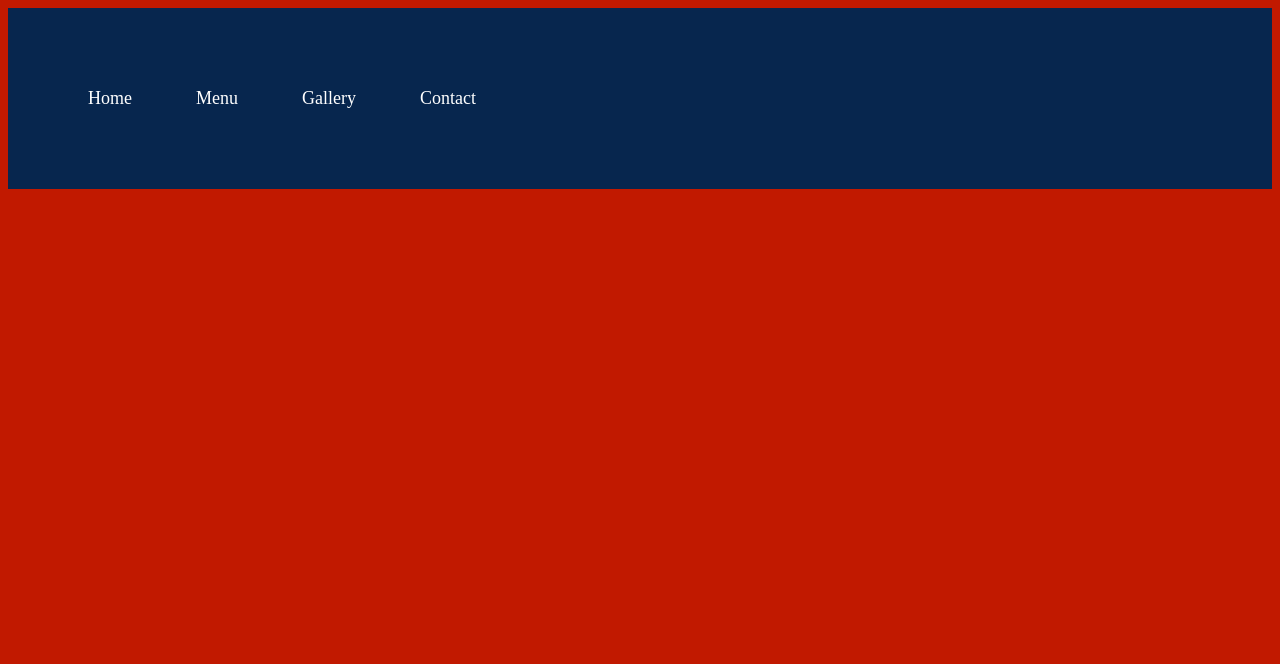
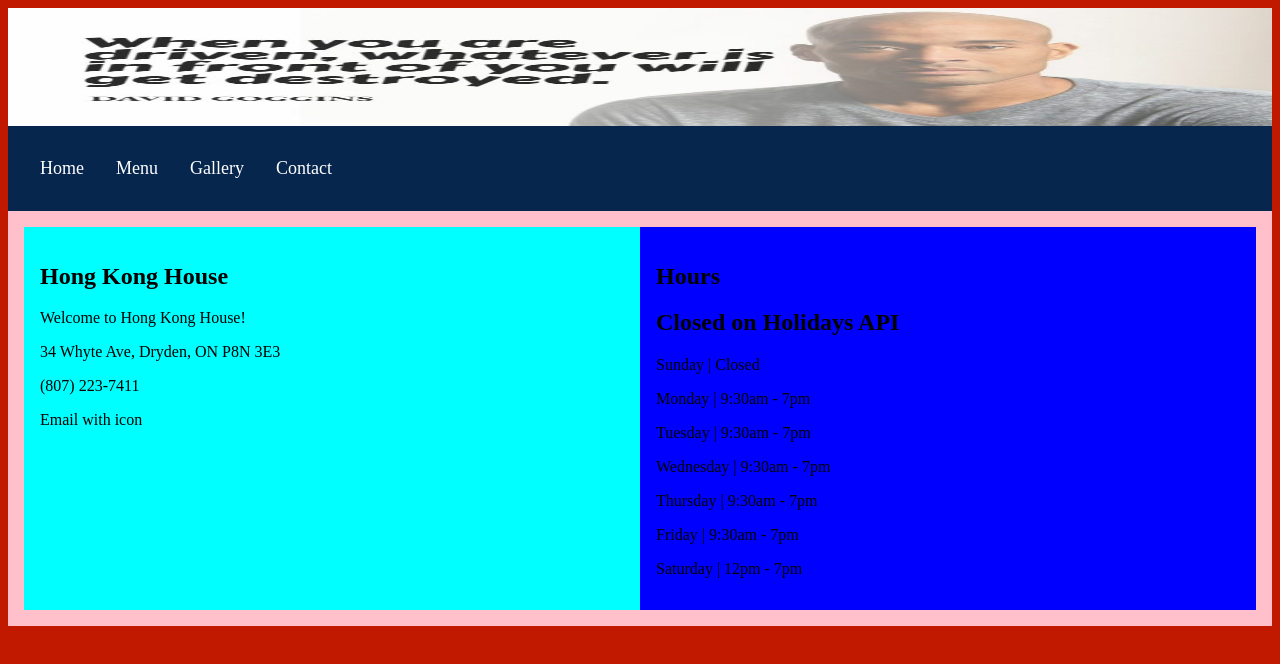
Before and after one commit to MichaelZhao45/HongKongHouseWebsite, a plain HTML site: page contact.html in a window 1280 px wide. Drawn offline with Linux system fonts and the light colour scheme.

Commit message:
contact section

```diff
--- a/contact.html
+++ b/contact.html
@@ -7,7 +7,9 @@
   </head>
   <body>
     <section class="banner">
-      <div class="header-row"></div>
+      <div class="header-row">
+        <img src="images/David-Goggins.jpg" alt="banner" />
+      </div>
     </section>
     <nav>
       <ul class="nav-list">
@@ -17,5 +19,26 @@
         <li class="nav-item"><a href="contact.html"> Contact </a></li>
       </ul>
     </nav>
+    <section class="contact">
+      <div class="contact-info">
+        <h1>Hong Kong House</h1>
+        <p>Welcome to Hong Kong House!</p>
+        <p>34 Whyte Ave, Dryden, ON P8N 3E3</p>
+        <p>(807) 223-7411</p>
+        <p>Email with icon</p>
+      </div>
+
+      <div class="hours">
+        <h1>Hours</h1>
+        <h2>Closed on Holidays API</h2>
+        <p>Sunday | Closed</p>
+        <p>Monday | 9:30am - 7pm</p>
+        <p>Tuesday | 9:30am - 7pm</p>
+        <p>Wednesday | 9:30am - 7pm</p>
+        <p>Thursday | 9:30am - 7pm</p>
+        <p>Friday | 9:30am - 7pm</p>
+        <p>Saturday | 12pm - 7pm</p>
+      </div>
+    </section>
   </body>
 </html>
--- a/contactStyles.css
+++ b/contactStyles.css
@@ -1,8 +1,23 @@
-/* navigation bar */
-.header-row img {
-    display: flex;
+/* header section */
+
+.header-row {
+  max-width: 100%;
+  position: relative;
+  margin: auto;
 }
 
+.header-row img {
+  width: 100%;
+  height: 15%;
+  object-fit: fill;
+}
+
+/* navigation bar */
+
+.nav {
+  padding: 1rem;
+  margin: 1rem;
+}
 
 .nav-list {
   display: flex;
@@ -10,15 +25,13 @@
   justify-content: flex-start;
   background-color: #07264e;
   margin: 0;
-    padding: 3rem;
+  padding: 1rem;
 }
-
 
 .nav-item {
   display: flex;
   flex-direction: row;
-    color: white;
-    margin: 2rem;
+  margin: 1rem;
   font-size: large;
 }
 
@@ -30,8 +43,9 @@
 }
 
 .nav-item a:hover {
-    color:#07264e ;
-    background-color: #ddd;
+  color: pink;
+  background-color: black;
+  text-decoration: underline;
 }
 
 @media screen and (max-width: 550px) {
@@ -40,8 +54,27 @@
   }
 }
 
-
 /* background */
 body {
-    background-color: #C11900;
+  background-color: #c11900;
 }
+
+/* contact section */
+
+.contact {
+    background-color: pink;
+    padding: 1rem;
+    display: flex;
+}
+
+.contact-info {
+    background-color: aqua;
+    padding: 1rem;
+    width: 50%;
+}
+
+.hours {
+    background-color: blue;
+    padding: 1rem;
+    width: 50%;
+}
--- a/galleryStyles.css
+++ b/galleryStyles.css
@@ -1,6 +1,23 @@
+/* header section */
+
+.header-row {
+    max-width: 100%;
+    position: relative;
+    margin: auto;
+  }
+
+  .header-row img {
+    width: 100%;
+    height: 15%;
+    object-fit: fill;
+  }
+
+
   /* navigation bar */
-.header-row img {
-    display: flex;
+
+  .nav {
+    padding: 1rem;
+    margin: 1rem;
   }
 
 
@@ -10,15 +27,14 @@
       justify-content: flex-start;
       background-color: #07264e;
       margin: 0;
-    padding: 3rem;
+      padding: 1rem;
   }
 
 
   .nav-item {
       display: flex;
       flex-direction: row;
-    color: white;
-    margin: 2rem;
+      margin: 1rem;
       font-size: large;
   }
 
@@ -30,8 +46,9 @@
   }
 
   .nav-item a:hover {
-    color:#07264e ;
-    background-color: #ddd;
+      color:pink ;
+      background-color: black;
+      text-decoration: underline;
   }
 
   @media screen and (max-width: 550px) {
--- a/menuStyles.css
+++ b/menuStyles.css
@@ -1,6 +1,23 @@
+/* header section */
+
+.header-row {
+    max-width: 100%;
+    position: relative;
+    margin: auto;
+  }
+
+  .header-row img {
+    width: 100%;
+    height: 15%;
+    object-fit: fill;
+  }
+
+
   /* navigation bar */
-.header-row img {
-    display: flex;
+
+  .nav {
+    padding: 1rem;
+    margin: 1rem;
   }
 
 
@@ -10,15 +27,14 @@
       justify-content: flex-start;
       background-color: #07264e;
       margin: 0;
-    padding: 3rem;
+      padding: 1rem;
   }
 
 
   .nav-item {
       display: flex;
       flex-direction: row;
-    color: white;
-    margin: 2rem;
+      margin: 1rem;
       font-size: large;
   }
 
@@ -30,8 +46,9 @@
   }
 
   .nav-item a:hover {
-    color:#07264e ;
-    background-color: #ddd;
+      color:pink ;
+      background-color: black;
+      text-decoration: underline;
   }
 
   @media screen and (max-width: 550px) {
```
Also changed, not shown: gallery.html (+3 -1 lines), menu.html (+3 -1 lines). Lines whose indentation alone changed are shown as unchanged.
